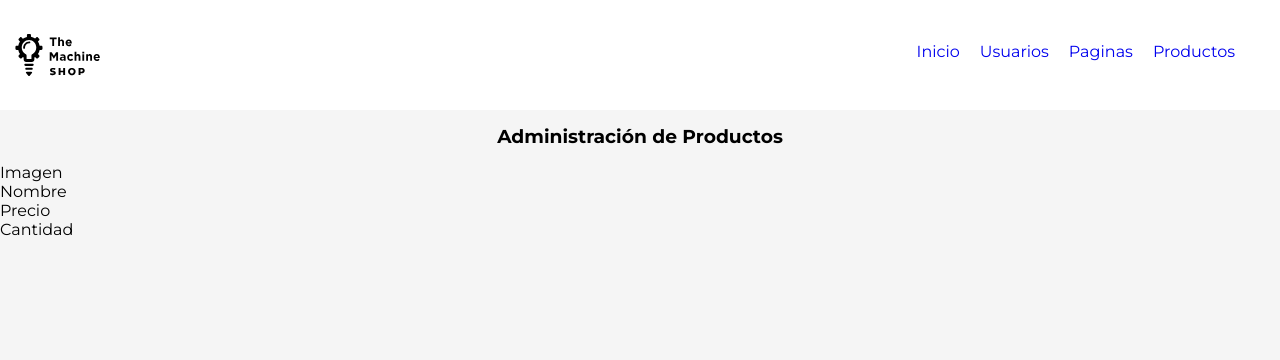
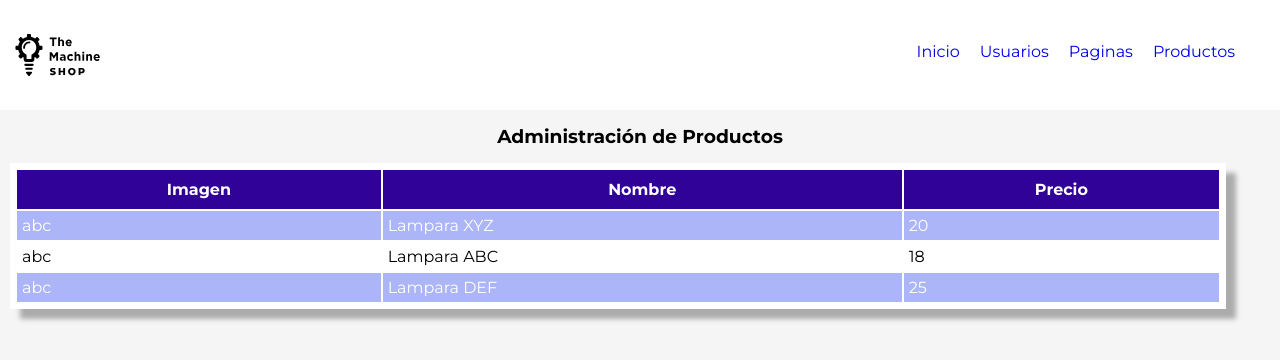
Before and after one commit to hernandw/themachineshop, a React (Vite) app in the folder frontend/: page /admin/products in a window 1280 px wide. Shown: the top 360 px of the page. Built offline with nearby package versions, Linux system fonts and the light colour scheme.

Commit message:
estilos de pagina admin productos

```diff
--- a/frontend/src/App.css
+++ b/frontend/src/App.css
@@ -7,6 +7,7 @@
  --white: #fff;
  --background: #f5f5f5;
  --black: #000;
+ --purple: #abb5f7;
 }
 
 * {
@@ -178,6 +179,16 @@ body {
  text-decoration: none;
  padding-bottom: 7px;
  display: block;
+}
+
+tr:nth-child(odd) td {
+  background-color: var(--purple);
+  color: var(--white);
+  padding: 5px;
+}
+
+tr:nth-child(even) td {
+  padding: 5px;
 }
 
 /* Menu de Usuarios */
--- a/frontend/src/components/ProductAdd.jsx
+++ b/frontend/src/components/ProductAdd.jsx
@@ -1,15 +1,59 @@
-import React from "react";
+import { useLoaderData } from 'react-router-dom'
+
+
+export const loaderProductos = ()=>{
+	const products = [
+		{
+			id: 1,
+			img: 'abc',
+			name: 'Lampara XYZ',
+			price: 20
+		},
+		{
+			id: 2,
+			img: 'abc',
+			name: 'Lampara ABC',
+			price: 18
+		},
+		{
+			id: 3,
+			img: 'abc',
+			name: 'Lampara DEF',
+			price: 25
+		}
+	]
+	return products
+}
 
 export const ProductAdd = () => {
+	const productsAll = useLoaderData();
 	return (
 		<>
 			<h3 className='title__admin'>Administración de Productos</h3>
-			<div className='container__product'>
-				<div className='user'>Imagen</div>
-				<div className='name'>Nombre</div>
-				<div className='email'>Precio</div>
-				<div className='rol'>Cantidad</div>
-			</div>
+			{productsAll.length ? (
+				<table className='container__users'>
+					<thead className='table__users'>
+						<tr>
+							<th className='img'>Imagen</th>
+							<th className='name'>Nombre</th>
+							<th className='price'>Precio</th>
+						</tr>
+					</thead>
+					<tbody>
+						{
+							productsAll.map(producto =>(
+								<tr key={producto.id}>
+									<td>{producto.img}</td>
+									<td>{producto.name}</td>
+									<td>{producto.price}</td>
+								</tr>
+							))
+						}
+					</tbody>
+				</table>
+			) : (
+				<p>No hay usuarios aún</p>
+			)}
 		</>
 	);
 };
--- a/frontend/src/main.jsx
+++ b/frontend/src/main.jsx
@@ -8,6 +8,7 @@ import {
  Users,
  ProductAdd,
  loader as usersLoader,
+ loaderProductos as productsLoader
 } from './components/';
 
 import {
@@ -78,6 +79,7 @@ const router = createBrowserRouter([
    {
     path: '/admin/products',
     element: <ProductAdd />,
+    loader: productsLoader
    },
   ],
  },
```
